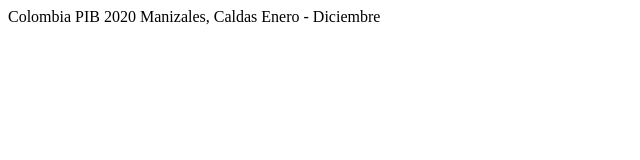
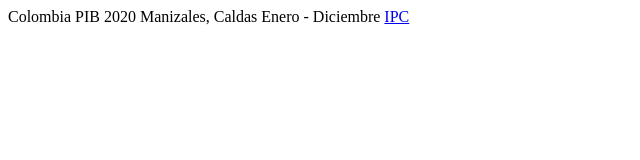
Before and after one commit to atmao/indices, a plain HTML site: page index.html in a window 1280 px wide. Shown: the full height of the page, 0-640 px from the left. Drawn offline with Linux system fonts and the light colour scheme.

Commit message:
Update index.html

```diff
--- a/index.html
+++ b/index.html
@@ -10,6 +10,10 @@ PIB 2020
 Manizales, Caldas
 
 Enero - Diciembre
+
+
+<a href="https://atmao.github.io/indices/ipc.html">IPC</a>
+
 </body>
 
 </html>
```
